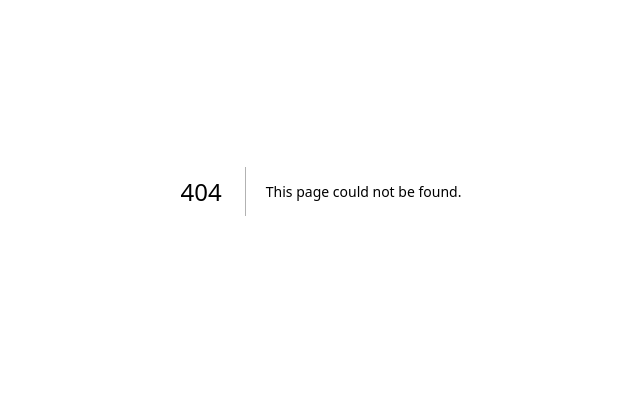
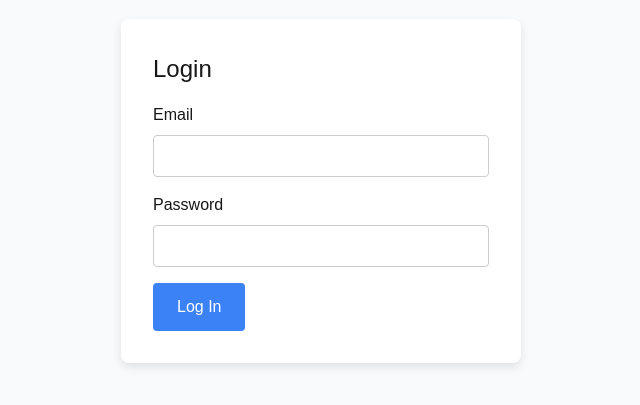
Before and after one commit to StrongKs/InsuranceAMS, a Next.js app in the folder insurance-ams/: page /login in a window 1280 px wide. Before the commit this address had no page. Shown: the part 209-614 px from the top of the page, without its empty margins (319-959 px from the left). Built offline with nearby package versions, Linux system fonts and the light colour scheme.

Commit message:
working on login, still ugly and doesnt cred check

```diff
--- /dev/null
+++ b/insurance-ams/src/app/login/page.tsx
@@ -0,0 +1,85 @@
+"use client";
+
+import { useRouter } from 'next/navigation';
+import React from 'react';
+
+export default function LoginPage() {
+  const router = useRouter();
+
+  const handleSubmit = (e: React.FormEvent<HTMLFormElement>) => {
+    e.preventDefault();
+    //todo - make this work
+    router.push('/admin');
+  };
+
+  return (
+    <div style={{
+      display: 'flex',
+      minHeight: '100vh',
+      alignItems: 'center',
+      justifyContent: 'center',
+      backgroundColor: '#f9fafb'
+    }}>
+      <form onSubmit={handleSubmit} style={{
+        background: '#fff',
+        padding: '2rem',
+        borderRadius: '8px',
+        boxShadow: '0 4px 10px rgba(0, 0, 0, 0.1)',
+        width: '100%',
+        maxWidth: '400px'
+      }}>
+        <h2 style={{ fontSize: '1.5rem', marginBottom: '1rem' }}>Login</h2>
+
+        <div style={{ marginBottom: '1rem' }}>
+          <label htmlFor="email" style={{ display: 'block', marginBottom: '0.5rem' }}>
+            Email
+          </label>
+          <input
+            id="email"
+            name="email"
+            type="email"
+            required
+            style={{
+              width: '100%',
+              padding: '0.5rem',
+              border: '1px solid #ccc',
+              borderRadius: '4px'
+            }}
+          />
+        </div>
+
+        <div style={{ marginBottom: '1rem' }}>
+          <label htmlFor="password" style={{ display: 'block', marginBottom: '0.5rem' }}>
+            Password
+          </label>
+          <input
+            id="password"
+            name="password"
+            type="password"
+            required
+            style={{
+              width: '100%',
+              padding: '0.5rem',
+              border: '1px solid #ccc',
+              borderRadius: '4px'
+            }}
+          />
+        </div>
+
+        <button
+          type="submit"
+          style={{
+            backgroundColor: '#3b82f6',
+            color: '#fff',
+            padding: '0.75rem 1.5rem',
+            border: 'none',
+            borderRadius: '4px',
+            cursor: 'pointer'
+          }}
+        >
+          Log In
+        </button>
+      </form>
+    </div>
+  );
+}
--- a/insurance-ams/src/app/sing-in/page.tsx
+++ /dev/null
@@ -1,7 +0,0 @@
-const LoginPage = () => {
-    return (
-        <div className=''>LoginPage</div>
-    )
-}
-
-export default LoginPage;
```
